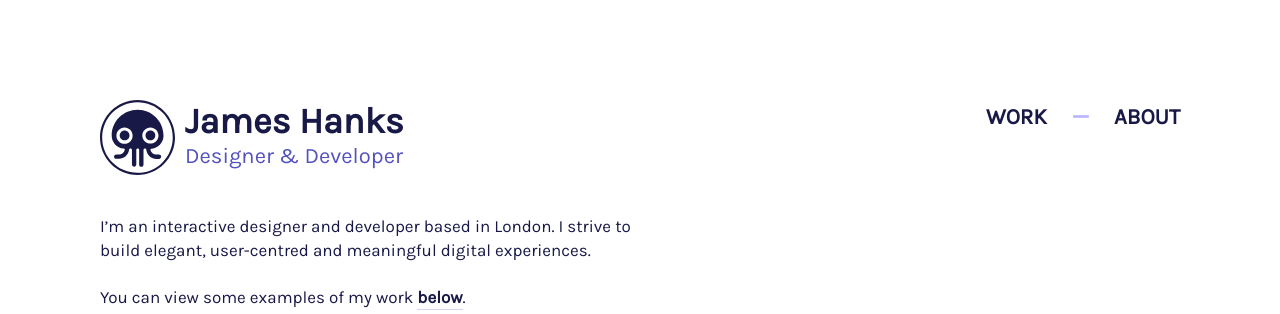
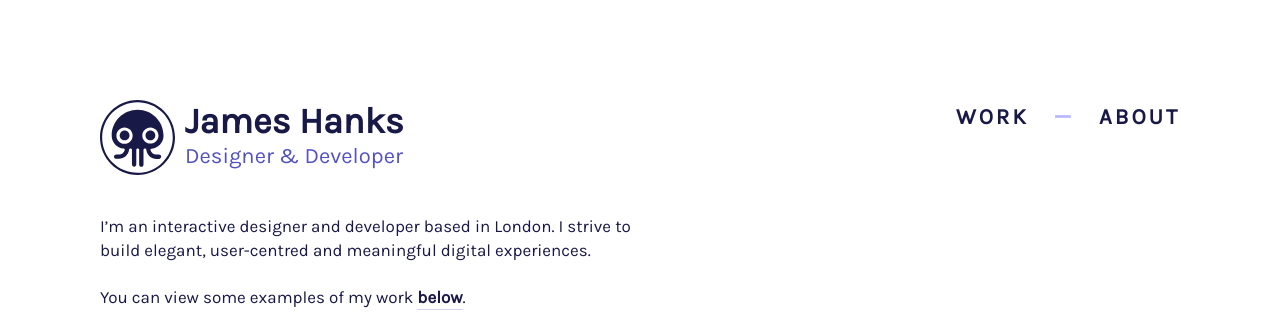
Before and after one commit to JamesHanks/Portfolio-3.0, a PHP site: page / in a window 1280 px wide. Shown: the top 314 px of the page. Run offline with PHP 8.4, Linux system fonts and the light colour scheme.

Commit message:
Tiny Edits

```diff
--- a/css/core/base.scss
+++ b/css/core/base.scss
@@ -3,7 +3,7 @@
 body{
 	background: $white;
 	margin: 0 auto;
-	max-width: 1440px;
+	//max-width: 1440px;
 
 	/*
 	@media only screen and (min-width: $large){
--- a/css/core/typography.scss
+++ b/css/core/typography.scss
@@ -55,6 +55,7 @@ h5{
 	color: $dark-50;
 	font-size: 14px;
 	font-weight: 700;
+	letter-spacing: 1px;
 	text-transform: uppercase;
 	-webkit-transition: $link;
 	transition: $link;
@@ -65,6 +66,7 @@ nav{
 	cursor: default;
 	font-size: 24px;
 	font-weight: 700;
+	letter-spacing: 3px;
 
 	a{
 		color: $dark;
--- a/css/styles.css
+++ b/css/styles.css
@@ -97,6 +97,7 @@ h5 {
   color: rgba(25, 25, 71, 0.5);
   font-size: 14px;
   font-weight: 700;
+  letter-spacing: 1px;
   text-transform: uppercase;
   -webkit-transition: all ease-in-out 0.3s;
   transition: all ease-in-out 0.3s; }
@@ -105,7 +106,8 @@ nav {
   color: #B8B6FF;
   cursor: default;
   font-size: 24px;
-  font-weight: 700; }
+  font-weight: 700;
+  letter-spacing: 3px; }
   nav a {
     color: #191947;
     font-size: 22px;
@@ -165,7 +167,6 @@ small {
 body {
   background: #FFFFFF;
   margin: 0 auto;
-  max-width: 1440px;
   	/*
   	@media only screen and (min-width: $large){
   		background: red;
```
Also changed, not shown: 1 other file.
